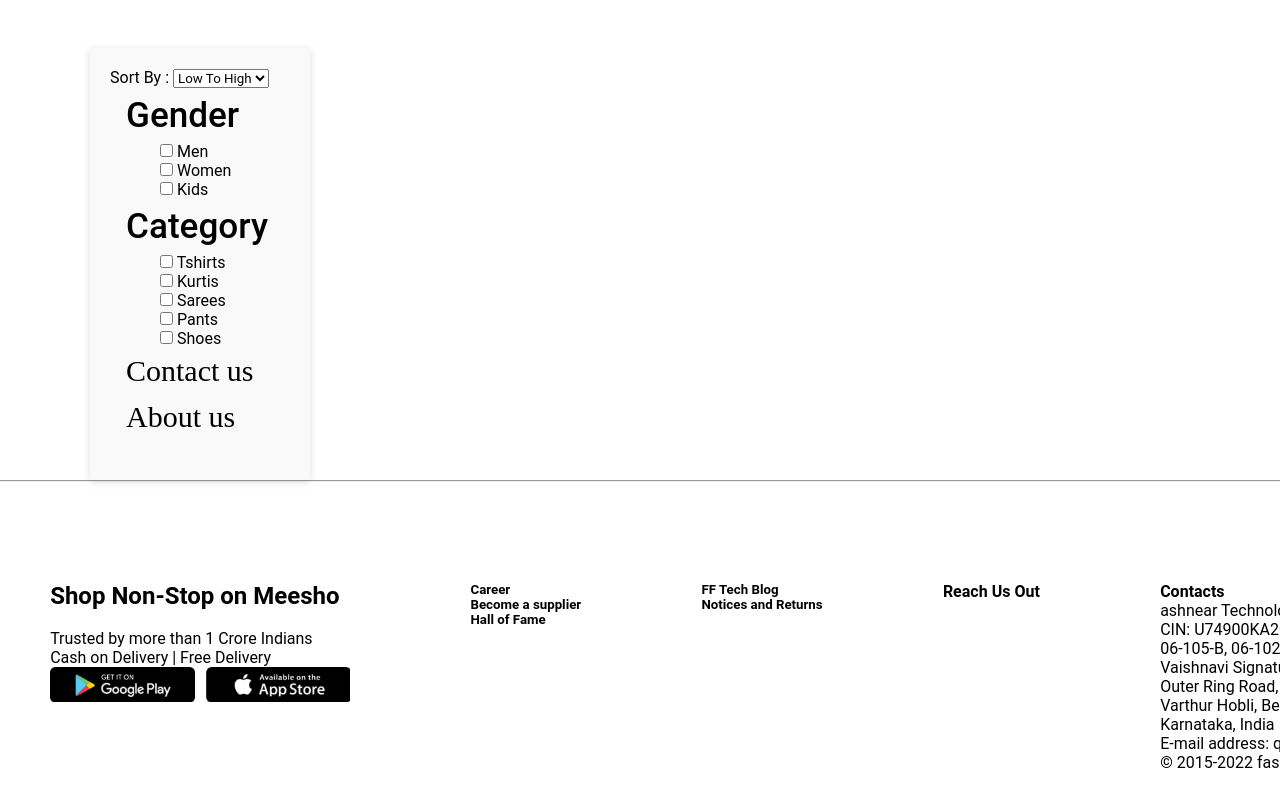
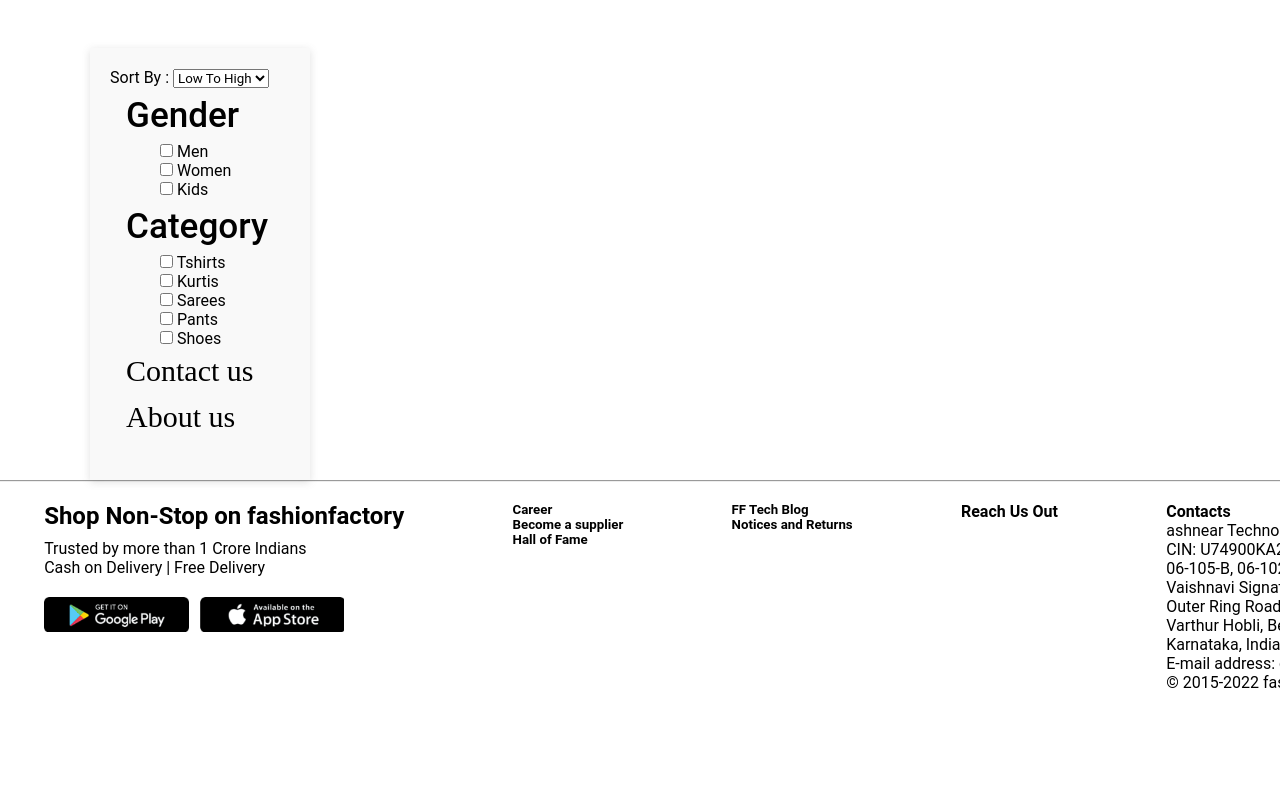
Before and after one commit to Gauravanand015/Faishon-Factory, a plain HTML site: page FrontEnd/index.html in a window 1280 px wide. Shown: the part 2547-3339 px from the top of the page. After the commit the page ends 3259 px from the top, so only its background shows below. Drawn offline with Linux system fonts and the light colour scheme; no server answers.

Commit message:
Maintaining singin page

```diff
--- a/FrontEnd/CSS/index.css
+++ b/FrontEnd/CSS/index.css
@@ -396,3 +396,14 @@ h1 span {
     padding: 8px 25px;
     border: none;
 }
+#footer{
+  margin: auto;
+}
+.block-1 p{
+  margin-top: -10px;
+  margin-bottom: 20px;
+}
+
+.block-2 a{
+  padding-bottom: 10px;
+}
--- a/FrontEnd/CSS/signin.css
+++ b/FrontEnd/CSS/signin.css
@@ -47,7 +47,7 @@ label {
 }
 input {
   width: 60%;
-  height: 20px;
+  height: 50px;
   background: #e0dede;
   justify-content: center;
   display: flex;
--- a/FrontEnd/index.html
+++ b/FrontEnd/index.html
@@ -159,7 +159,7 @@
 
     <div id="footer">
         <div class="block-1">
-            <h2>Shop Non-Stop on Meesho</h2> <br>
+            <h2>Shop Non-Stop on fashionfactory</h2> <br>
             <p>Trusted by more than 1 Crore Indians <br>
                 Cash on Delivery | Free Delivery</p>
             <img class="playstore" src="./image/playstore.png" alt="">
```
